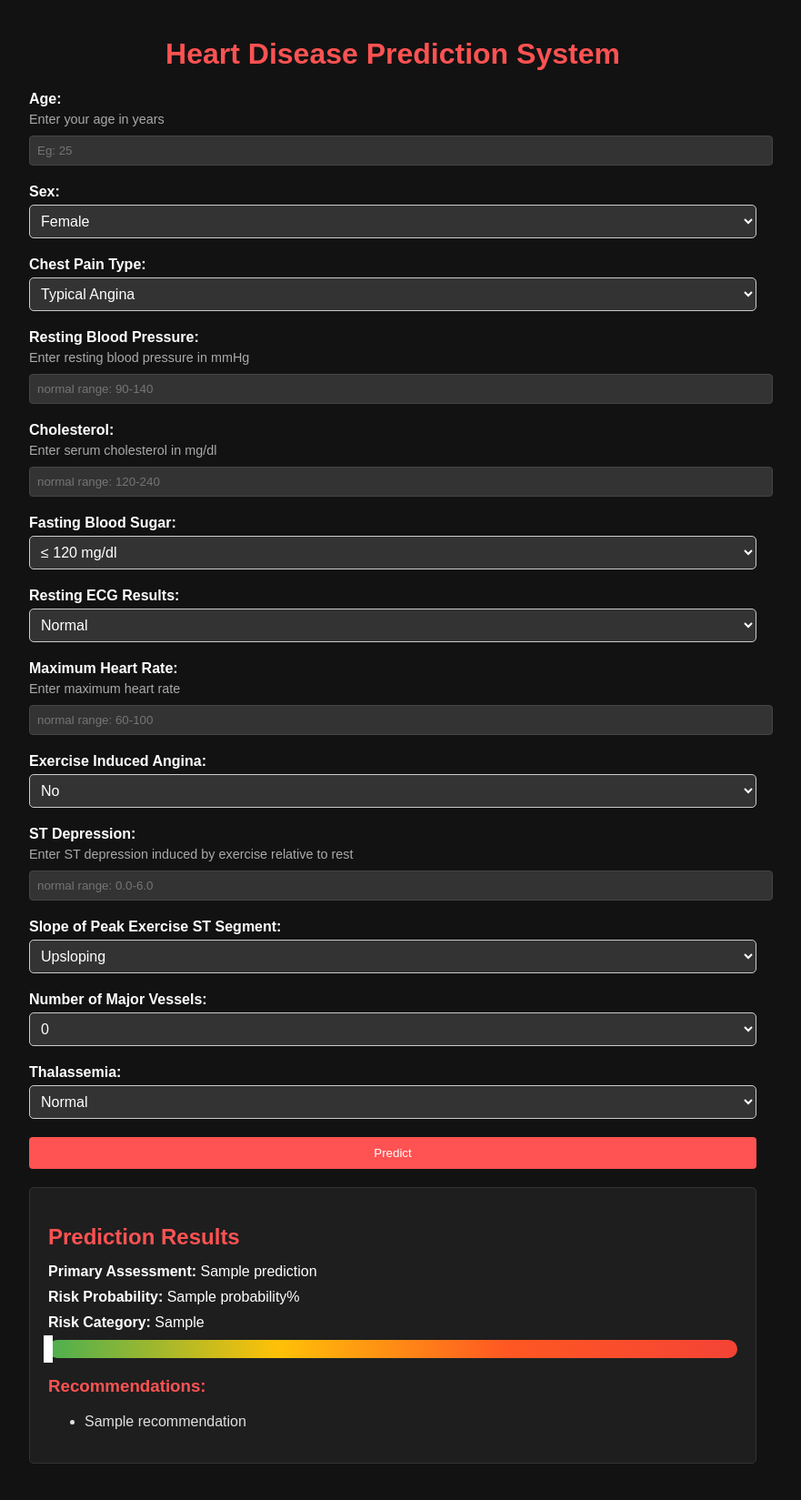
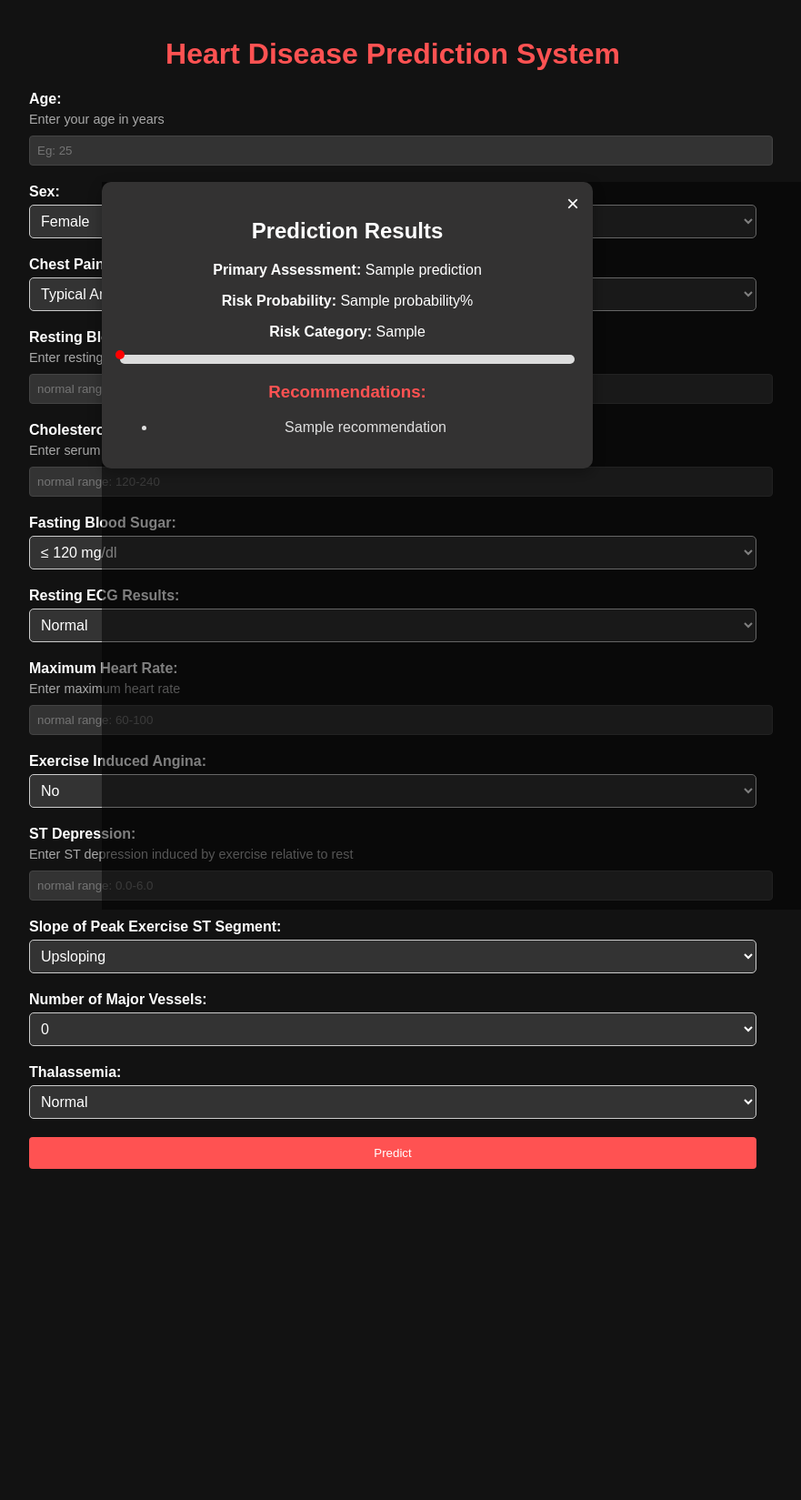
Before and after one commit to tgcjananga/e20-co542-heart-prediction-system, a Flask app: template webapp/templates/predict.html in a window 1280 px wide. Shown: the whole page at 91% size, without its empty margins (208-1089 px from the left). After the commit the page ends 1285 px from the top, so only its background shows below. Run offline with Flask 3, Linux system fonts and the light colour scheme; the template is opened without the code that fills it: most values are stand-ins (such as "Sample title", 1, 10 or a date in 2020); parts of the project's set-up code (start-up, migrations or seed data) failed here and were passed over.

Commit message:
Minor change to predict system

```diff
--- a/webapp/static/predict.css
+++ b/webapp/static/predict.css
@@ -105,3 +105,58 @@ button:hover {
   margin: 10px 0;
   background-color: rgba(255, 82, 82, 0.1);
 }
+
+/* Modal Background */
+.modal {
+  display: none;
+  position: fixed;
+  z-index: 1000;
+  left: 25%;
+  top: 25%;
+  width: 100%;
+  height: 100%;
+  background-color: rgba(0, 0, 0, 0.5);
+  display: flex;
+  justify-content: center;
+  align-items: center;
+}
+
+/* Modal Content Box */
+.modal-content {
+  background: rgb(51, 50, 50);
+  color: white;
+  padding: 20px;
+  width: 50%;
+  max-width: 500px;
+  border-radius: 10px;
+  text-align: center;
+  box-shadow: 0px 5px 15px rgba(0, 0, 0, 0.3);
+  position: relative;
+}
+
+/* Close Button */
+.close-btn {
+  position: absolute;
+  top: 10px;
+  right: 15px;
+  font-size: 24px;
+  cursor: pointer;
+}
+
+/* Risk Meter */
+.risk-meter {
+  width: 100%;
+  height: 10px;
+  background: #ddd;
+  border-radius: 5px;
+  position: relative;
+  margin: 10px 0;
+}
+
+.risk-indicator {
+  position: absolute;
+  height: 100%;
+  width: 10px;
+  background: red;
+  border-radius: 5px;
+}
--- a/webapp/templates/predict.html
+++ b/webapp/templates/predict.html
@@ -11,7 +11,7 @@
   </head>
   <body>
     <h1>Heart Disease Prediction System</h1>
-    <form action="/predict" method="post">
+    <form action="/predict" method="post" id="prediction-form">
       <div class="input-group">
         <label for="age">Age:</label>
         <div class="input-description">Enter your age in years</div>
@@ -143,7 +143,9 @@
     </form>
 
     {% if result %}
-    <div class="result-section">
+    <div id="prediction-modal" class="modal">
+      <div class="modal-content">
+        <span class="close-btn">&times;</span>
         <h2>Prediction Results</h2>
         <p><strong>Primary Assessment:</strong> {{ result.prediction }}</p>
         <p><strong>Risk Probability:</strong> {{ result.probability }}%</p>
@@ -165,6 +167,27 @@
           </ul>
         </div>
       </div>
+    </div>
+
+    <script>
+      document.addEventListener("DOMContentLoaded", function () {
+        var modal = document.getElementById("prediction-modal");
+        var closeBtn = document.querySelector(".close-btn");
+        modal.style.display = "block"; // Show the modal when result exists
+        if (modal) {
+          document.getElementById("prediction-form").blur;
+        }
+        closeBtn.addEventListener("click", function () {
+          modal.style.display = "none";
+        });
+
+        window.addEventListener("click", function (event) {
+          if (event.target == modal) {
+            modal.style.display = "none";
+          }
+        });
+      });
+    </script>
     {% endif %} {% if error %}
     <div class="error">{{ error }}</div>
     {% endif %}
```
Lines whose indentation alone changed are shown as unchanged.
